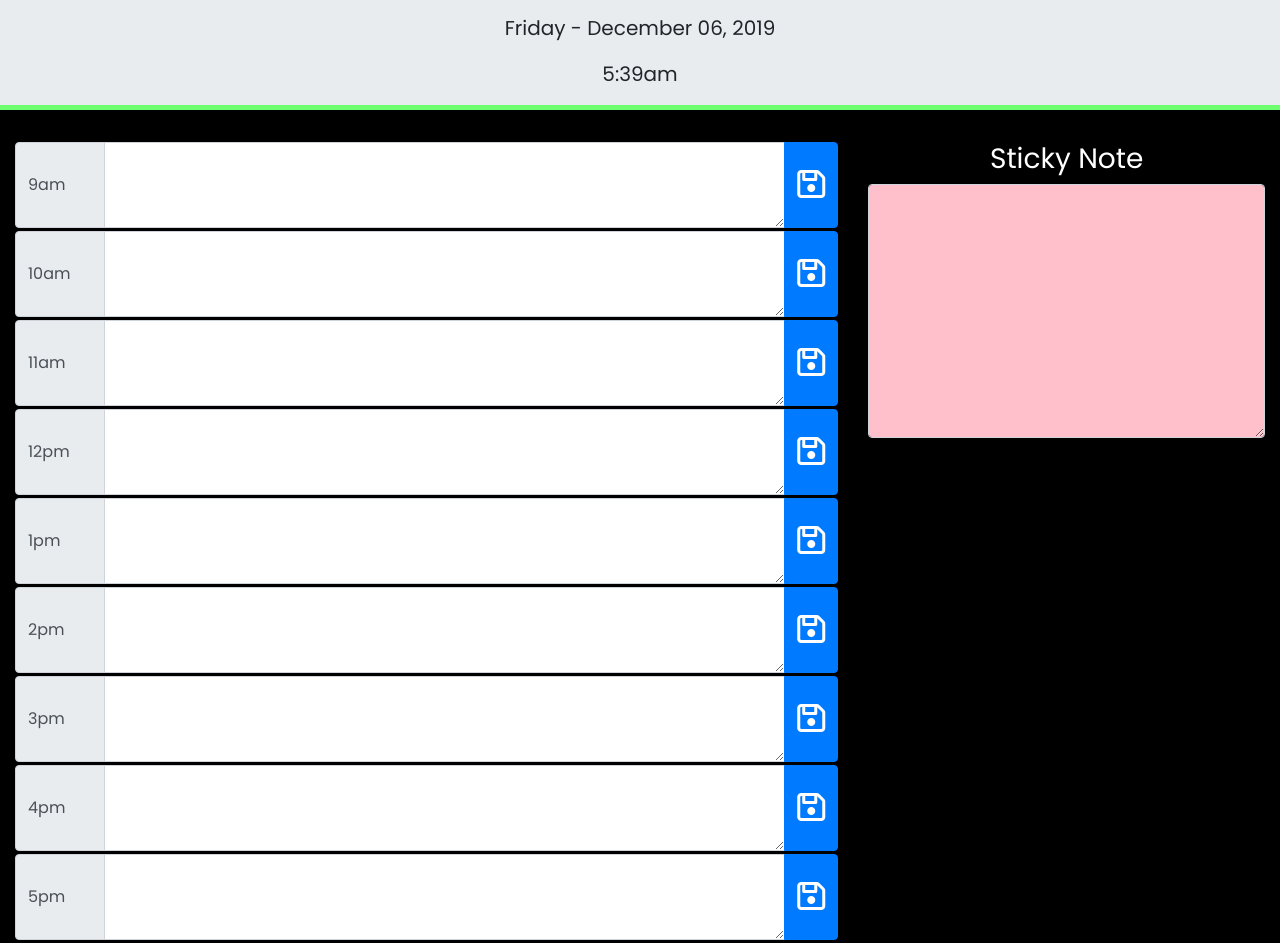
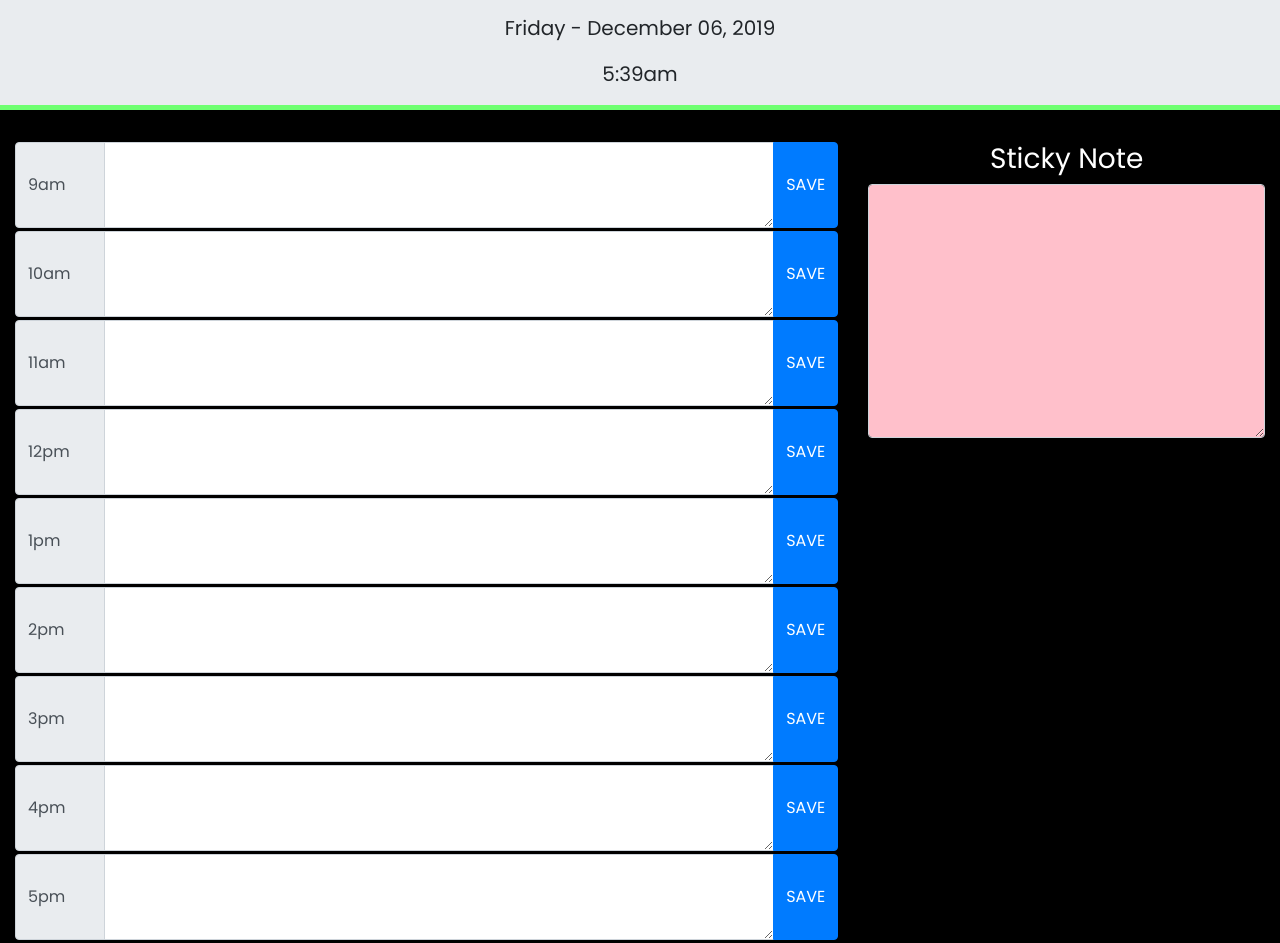
Before and after one commit to geneSaiyan/EZ-Schedule, a plain HTML site: page index.html in a window 1280 px wide. Shown: the part 128-1071 px from the top of the page. Drawn offline with nearby package versions, Linux system fonts and the light colour scheme.

Commit message:
Removed font-icon

```diff
--- a/index.html
+++ b/index.html
@@ -29,7 +29,7 @@
                               </div>
                     <textarea class="form-control" id="txt9am" rows="3"></textarea>
                     <div class="input-group-append" id="button-addon1">
-                        <button class="btn btn-primary" type="button"><i class="far fa-save fa-2x"></i></button>
+                        <button class="btn btn-primary" type="button">SAVE</button>
                     </div>
                 </div>
                 <div class="input-group">
@@ -38,7 +38,7 @@
                               </div>
                     <textarea class="form-control" id="txt10am" rows="3"></textarea>
                     <div class="input-group-append" id="button-addon1">
-                        <button class="btn btn-primary" type="button"><i class="far fa-save fa-2x"></i></button>
+                        <button class="btn btn-primary" type="button">SAVE</button>
                     </div>
                 </div>
                 <div class="input-group">
@@ -47,7 +47,7 @@
                               </div>
                     <textarea class="form-control" id="txt11am" rows="3"></textarea>
                     <div class="input-group-append" id="button-addon1">
-                        <button class="btn btn-primary" type="button"><i class="far fa-save fa-2x"></i></button>
+                        <button class="btn btn-primary" type="button">SAVE</button>
                     </div>
                 </div>
                 <div class="input-group">
@@ -56,7 +56,7 @@
                               </div>
                     <textarea class="form-control" id="txt12pm" rows="3"></textarea>
                     <div class="input-group-append" id="button-addon1">
-                        <button class="btn btn-primary" type="button"><i class="far fa-save fa-2x"></i></button>
+                        <button class="btn btn-primary" type="button">SAVE</button>
                     </div>
                 </div>
                 <div class="input-group">
@@ -65,7 +65,7 @@
                               </div>
                     <textarea class="form-control" id="txt1pm" rows="3"></textarea>
                     <div class="input-group-append" id="button-addon1">
-                        <button class="btn btn-primary" type="button"><i class="far fa-save fa-2x"></i></button>
+                        <button class="btn btn-primary" type="button">SAVE</button>
                     </div>
                 </div>
                 <div class="input-group">
@@ -74,7 +74,7 @@
                               </div>
                     <textarea class="form-control" id="txt2pm" rows="3"></textarea>
                     <div class="input-group-append" id="button-addon1">
-                        <button class="btn btn-primary" type="button"><i class="far fa-save fa-2x"></i></button>
+                        <button class="btn btn-primary" type="button">SAVE</button>
                     </div>
                 </div>
                 <div class="input-group">
@@ -83,7 +83,7 @@
                               </div>
                     <textarea class="form-control" id="txt3pm" rows="3"></textarea>
                     <div class="input-group-append" id="button-addon1">
-                        <button class="btn btn-primary" type="button"><i class="far fa-save fa-2x"></i></button>
+                        <button class="btn btn-primary" type="button">SAVE</button>
                     </div>
                 </div>
                 <div class="input-group">
@@ -92,7 +92,7 @@
                               </div>
                     <textarea class="form-control" id="txt4pm" rows="3"></textarea>
                     <div class="input-group-append" id="button-addon1">
-                        <button class="btn btn-primary" type="button"><i class="far fa-save fa-2x"></i></button>
+                        <button class="btn btn-primary" type="button">SAVE</button>
                     </div>
                 </div>
                 <div class="input-group">
@@ -101,7 +101,7 @@
                               </div>
                     <textarea class="form-control" id="txt5pm" rows="3"></textarea>
                     <div class="input-group-append" id="button-addon1">
-                        <button class="btn btn-primary" type="button"><i class="far fa-save fa-2x"></i></button>
+                        <button class="btn btn-primary" type="button">SAVE</button>
                     </div>
                 </div>
 
```
Also changed, not shown: script.js (+0 -7 lines).
